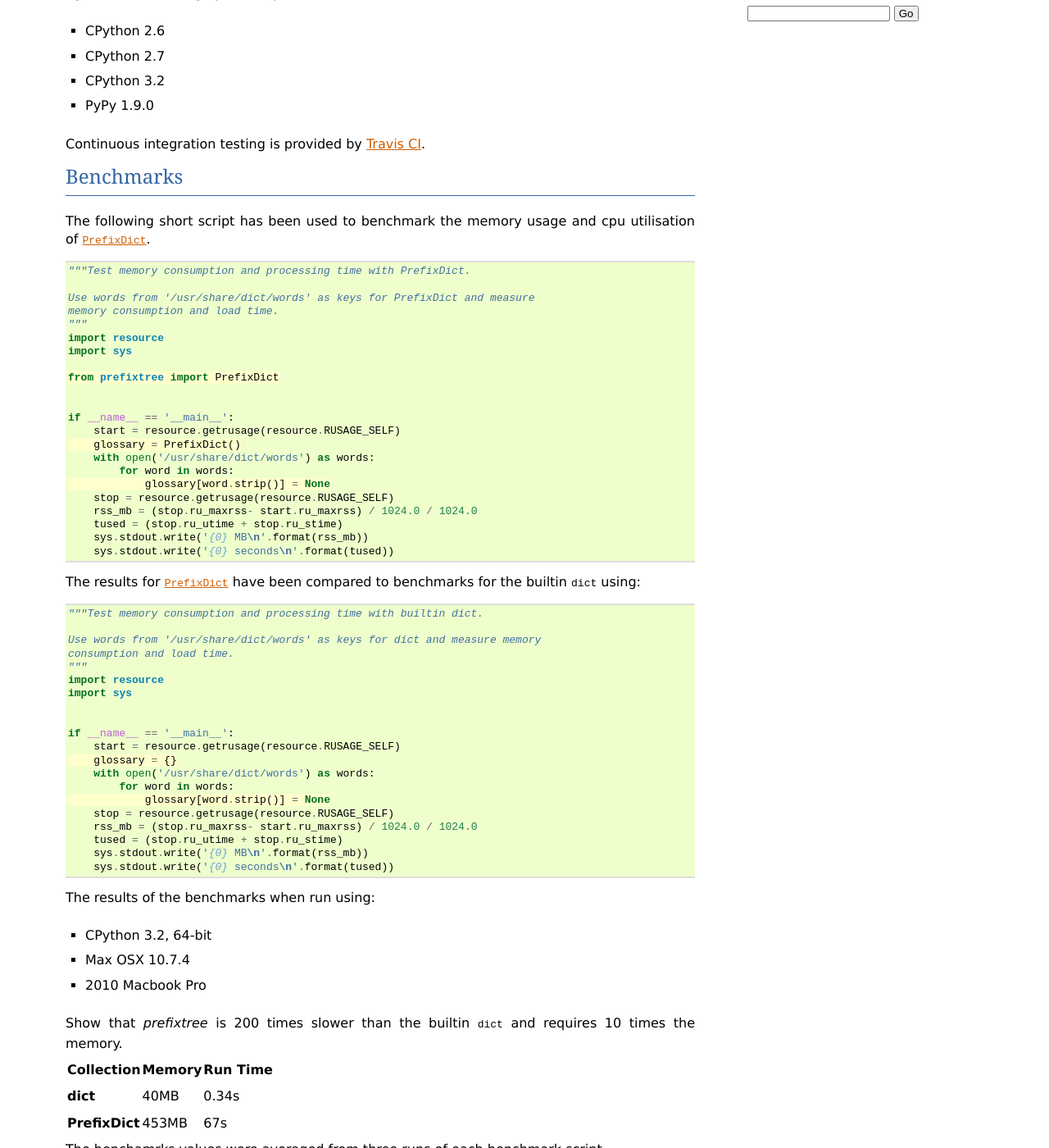
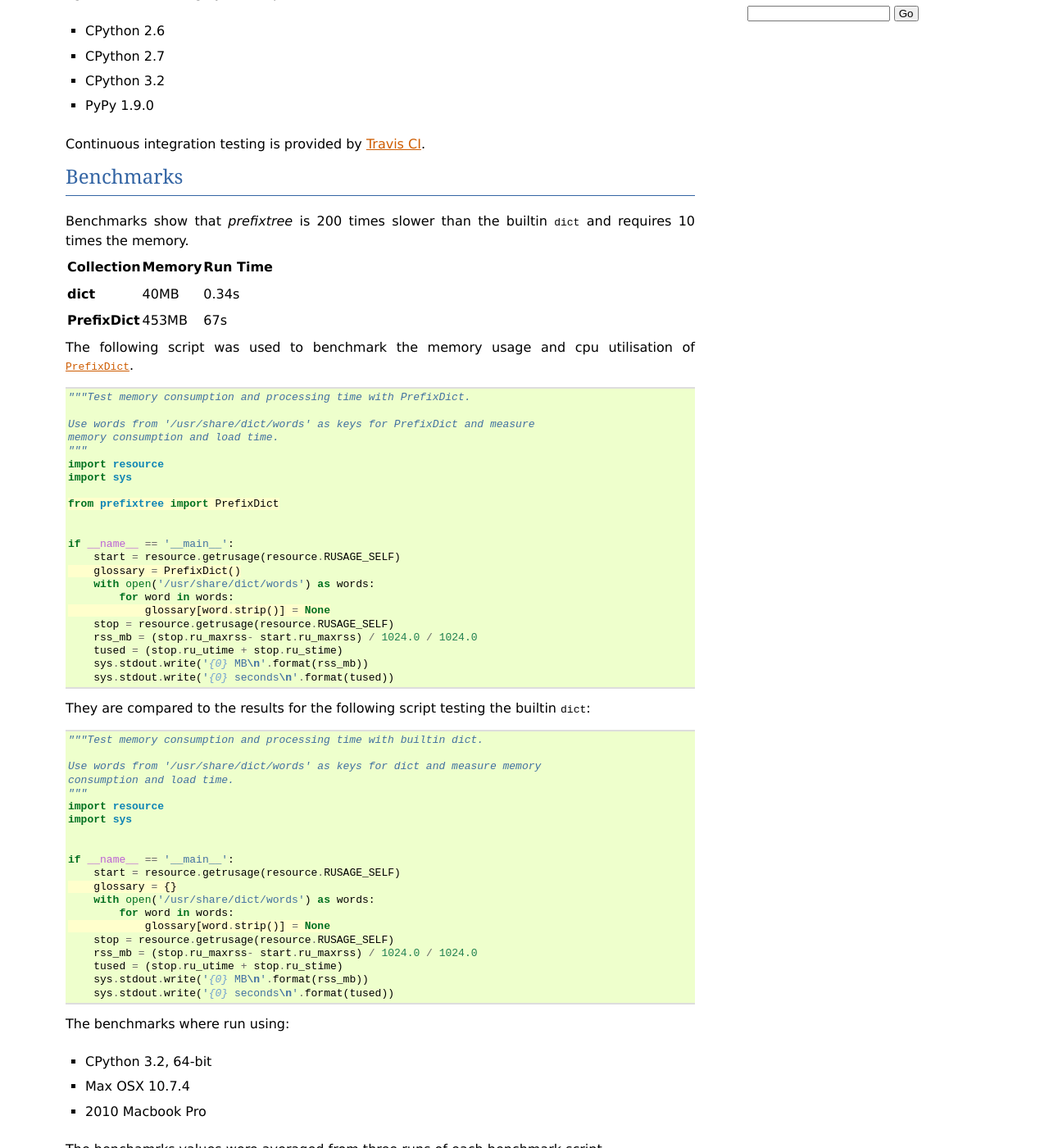
Before and after one commit to provoke-vagueness/prefixtree, a Sphinx documentation site: the page built from docs/overview.rst, in a window 1280 px wide and 1400 px high, scrolled down 432 px. Shown: the whole window at 82% size. Built offline with Sphinx 7.4.7, drawn with Linux system fonts in a browser that asks for light colours; some of the changed lines change nothing that is shown.

Commit message:
Reorder the benchmarks section.
Put the results of benchmarks at the beginning of the section. The
scripts used to generated the benchmarks are moved to the end.

```diff
--- a/docs/overview.rst
+++ b/docs/overview.rst
@@ -42,33 +42,8 @@ is provided by `Travis CI`_.
 Benchmarks
 ----------
 
-The following short script has
-been used to benchmark the
-memory usage and
-cpu utilisation of
-:class:`~prefixtree.PrefixDict`.
-
-.. literalinclude:: benchmark_trie.py
-   :emphasize-lines: 9,14,17
-
-The results for
-:class:`~prefixtree.PrefixDict`
-have been compared to
-benchmarks for
-the builtin :class:`dict` using:
-
-.. literalinclude:: benchmark_dict.py
-   :emphasize-lines: 12,15
-
-The results of
-the benchmarks when
-run using:
-
-* CPython 3.2, 64-bit
-* Max OSX 10.7.4
-* 2010 Macbook Pro
-
-Show that *prefixtree* is
+Benchmarks show
+that *prefixtree* is
 200 times slower than
 the builtin :class:`dict` and requires
 10 times the memory.
@@ -80,6 +55,29 @@ Collection     Memory Run Time
 **PrefixDict** 453MB  67s
 ============== ====== ========
 
+The following script was
+used to benchmark the
+memory usage and
+cpu utilisation of
+:class:`~prefixtree.PrefixDict`.
+
+.. literalinclude:: benchmark_trie.py
+   :emphasize-lines: 9,14,17
+
+They are compared to
+the results for
+the following script
+testing the builtin :class:`dict`:
+
+.. literalinclude:: benchmark_dict.py
+   :emphasize-lines: 12,15
+
+The benchmarks where run using:
+
+* CPython 3.2, 64-bit
+* Max OSX 10.7.4
+* 2010 Macbook Pro
+
 The benchamrks values were
 averaged from three runs of
 each benchmark script.
```
